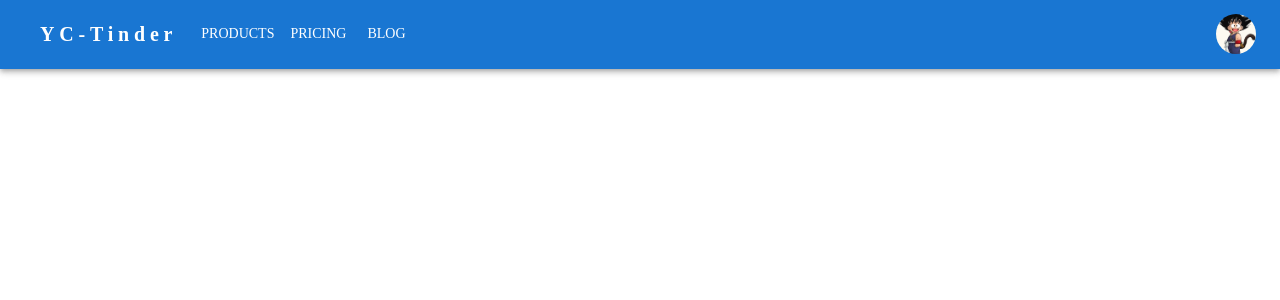
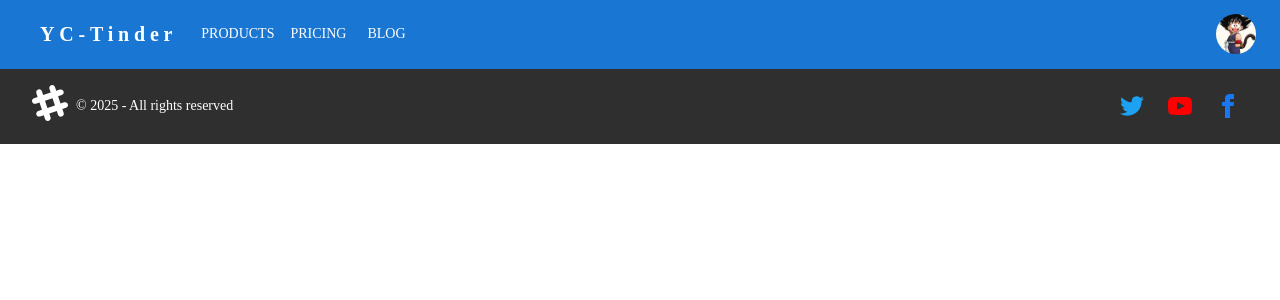
Before and after one commit to yeyulpro/yc-devTinder-web, a React (Vite) app: page /base in a window 1280 px wide. Shown: the top 300 px of the page. Built offline with nearby package versions, Linux system fonts and the light colour scheme; some icons are missing.

Commit message:
- Implemented routing using BrowserRouter, Routes, and Outlet with route children - Created Footer component

```diff
--- a/package.json
+++ b/package.json
@@ -16,11 +16,11 @@
     "@mui/icons-material": "^7.3.4",
     "@mui/material": "^7.3.4",
     "@mui/styled-engine-sc": "^7.3.3",
-
     "react": "^19.1.1",
     "react-dom": "^19.1.1",
+    "react-router": "^7.9.4",
+    "react-router-dom": "^7.9.4",
     "styled-components": "^6.1.19"
-
   },
   "devDependencies": {
     "@eslint/js": "^9.36.0",
--- a/src/App.jsx
+++ b/src/App.jsx
@@ -1,23 +1,36 @@
-import Box from '@mui/material/Box';
-import Container from '@mui/material/Container';
-import CssBaseline from '@mui/material/CssBaseline';
-import Typography from '@mui/material/Typography';
+import Box from "@mui/material/Box";
+import Container from "@mui/material/Container";
+import CssBaseline from "@mui/material/CssBaseline";
+import Typography from "@mui/material/Typography";
 import Navbar from "./app/layout/Navbar";
-import { createTheme, ThemeProvider } from '@mui/material/styles';
+import { createTheme, ThemeProvider } from "@mui/material/styles";
+import { BrowserRouter, Routes, Route } from "react-router-dom";
+import HomePage from "./app/pages/HomePage";
+import LoginPage from "./app/pages/LoginPage";
+import TestPage from "./app/pages/TestPage";
+import BasePage from "./app/pages/BasePage";
 
 const theme = createTheme({
   typography: {
-    fontFamily: 'cursive',
+    fontFamily: "cursive",
   },
 });
 
 export default function App() {
   return (
-    <Box>
+    <>
       <ThemeProvider theme={theme}>
         <CssBaseline />
-        <Navbar />
+
+        <BrowserRouter basename="/">
+          <Routes>
+            <Route path="/base" element={<BasePage />}>
+              <Route path="login" element={<LoginPage />} />
+              <Route path="test" element={<TestPage />} />
+            </Route>
+          </Routes>
+        </BrowserRouter>
       </ThemeProvider>
-    </Box>
+    </>
   );
 }
--- /dev/null
+++ b/src/app/layout/Footer.jsx
@@ -0,0 +1,113 @@
+import React from "react";
+import Box from "@mui/material/Box";
+import Grid from "@mui/material/Grid";
+import Typography from "@mui/material/Typography";
+import IconButton from "@mui/material/IconButton";
+import Link from "@mui/material/Link";
+export default function Footer() {
+  return (
+    <Box
+      component="footer"
+      sx={{
+        bgcolor: "#2f2f2f",
+        color: "neutral.contrastText",
+        py: 2,
+        px: 4,
+      }}
+    >
+      <Grid
+        container
+        alignItems="center"
+        justifyContent="space-between"
+        spacing={2}
+      >
+        {/* Left: Logo + Copyright */}
+        <Grid item xs={12} md="auto">
+          <Box
+            sx={{
+              display: "flex",
+              alignItems: "center",
+              gap: 1,
+            }}
+          >
+            {/* Logo SVG */}
+            <Box component="span">
+              <svg
+                width="36"
+                height="36"
+                viewBox="0 0 24 24"
+                fill="currentColor"
+                xmlns="http://www.w3.org/2000/svg"
+                color="#FFFF"
+              >
+                <path
+                  fillRule="evenodd"
+                  clipRule="evenodd"
+                  d="M22.672 15.226l-2.432.811.841 2.515c.33 1.019-.209 2.127-1.23 2.456-1.15.325-2.148-.321-2.463-1.226l-.84-2.518-5.013 1.677.84 2.517c.391 1.203-.434 2.542-1.831 2.542-.88 0-1.601-.564-1.86-1.314l-.842-2.516-2.431.809c-1.135.328-2.145-.317-2.463-1.229-.329-1.018.211-2.127 1.231-2.456l2.432-.809-1.621-4.823-2.432.808c-1.355.384-2.558-.59-2.558-1.839 0-.817.509-1.582 1.327-1.846l2.433-.809-.842-2.515c-.33-1.02.211-2.129 1.232-2.458 1.02-.329 2.13.209 2.461 1.229l.842 2.515 5.011-1.677-.839-2.517c-.403-1.238.484-2.553 1.843-2.553.819 0 1.585.509 1.85 1.326l.841 2.517 2.431-.81c1.02-.33 2.131.211 2.461 1.229.332 1.018-.21 2.126-1.23 2.456l-2.433.809 1.622 4.823 2.433-.809c1.242-.401 2.557.484 2.557 1.838 0 .819-.51 1.583-1.328 1.847m-8.992-6.428l-5.01 1.675 1.619 4.828 5.011-1.674-1.62-4.829z"
+                />
+              </svg>
+            </Box>
+            <Typography variant="body2" color="#FFFF">
+              © {new Date().getFullYear()} - All rights reserved
+            </Typography>
+          </Box>
+        </Grid>
+
+        {/* Right: Social Icons */}
+        <Grid
+          item
+          xs={12}
+          md="auto"
+          sx={{
+            display: "flex",
+            justifyContent: { xs: "flex-start", md: "flex-end" },
+            gap: 1,
+            mt: { xs: 1, md: 0 },
+          }}
+        >
+          {/* Twitter */}
+          <IconButton color="inherit" href="#">
+            <svg
+              xmlns="http://www.w3.org/2000/svg"
+              width="24"
+              height="24"
+              fill="currentColor"
+              viewBox="0 0 24 24"
+              color="#1DA1F2"
+            >
+              <path d="M24 4.557c-.883.392-1.832.656-2.828.775 1.017-.609 1.798-1.574 2.165-2.724-.951.564-2.005.974-3.127 1.195-.897-.957-2.178-1.555-3.594-1.555-3.179 0-5.515 2.966-4.797 6.045-4.091-.205-7.719-2.165-10.148-5.144-1.29 2.213-.669 5.108 1.523 6.574-.806-.026-1.566-.247-2.229-.616-.054 2.281 1.581 4.415 3.949 4.89-.693.188-1.452.232-2.224.084.626 1.956 2.444 3.379 4.6 3.419-2.07 1.623-4.678 2.348-7.29 2.04 2.179 1.397 4.768 2.212 7.548 2.212 9.142 0 14.307-7.721 13.995-14.646.962-.695 1.797-1.562 2.457-2.549z" />
+            </svg>
+          </IconButton>
+
+          {/* YouTube */}
+          <IconButton color="inherit" href="#">
+            <svg
+              xmlns="http://www.w3.org/2000/svg"
+              width="24"
+              height="24"
+              fill="currentColor"
+              viewBox="0 0 24 24"
+              color="#FF0000"
+            >
+              <path d="M19.615 3.184c-3.604-.246-11.631-.245-15.23 0-3.897.266-4.356 2.62-4.385 8.816.029 6.185.484 8.549 4.385 8.816 3.6.245 11.626.246 15.23 0 3.897-.266 4.356-2.62 4.385-8.816-.029-6.185-.484-8.549-4.385-8.816zm-10.615 12.816v-8l8 3.993-8 4.007z" />
+            </svg>
+          </IconButton>
+
+          {/* Facebook */}
+          <IconButton color="inherit" href="#">
+            <svg
+              xmlns="http://www.w3.org/2000/svg"
+              width="24"
+              height="24"
+              fill="currentColor"
+              viewBox="0 0 24 24"
+              color="#1877F2"
+            >
+              <path d="M9 8h-3v4h3v12h5v-12h3.642l.358-4h-4v-1.667c0-.955.192-1.333 1.115-1.333h2.885v-5h-3.808c-3.596 0-5.192 1.583-5.192 4.615v3.385z" />
+            </svg>
+          </IconButton>
+        </Grid>
+      </Grid>
+    </Box>
+  );
+}
--- /dev/null
+++ b/src/app/pages/BasePage.jsx
@@ -0,0 +1,13 @@
+import Box from '@mui/material/Box';
+import Navbar from '../layout/Navbar';
+import Footer from '../layout/Footer';
+import { Outlet } from 'react-router-dom';
+export default function BasePage() {
+  return (
+    <Box>
+       <Navbar />
+      <Outlet />
+      <Footer/>
+    </Box>
+  )
+}
--- /dev/null
+++ b/src/app/pages/HomePage.jsx
@@ -0,0 +1,5 @@
+export default function HomePage() {
+  return (
+    <div>HomePage</div>
+  )
+}
--- /dev/null
+++ b/src/app/pages/LoginPage.jsx
@@ -0,0 +1,5 @@
+export default function LoginPage() {
+  return (
+    <div>LoginPage</div>
+  )
+}
--- /dev/null
+++ b/src/app/pages/TestPage.jsx
@@ -0,0 +1,5 @@
+export default function TestPage() {
+  return (
+    <div>TestPage</div>
+  )
+}
```
Also changed, not shown: 2 other files (tests, documents, lock files or other folders).
